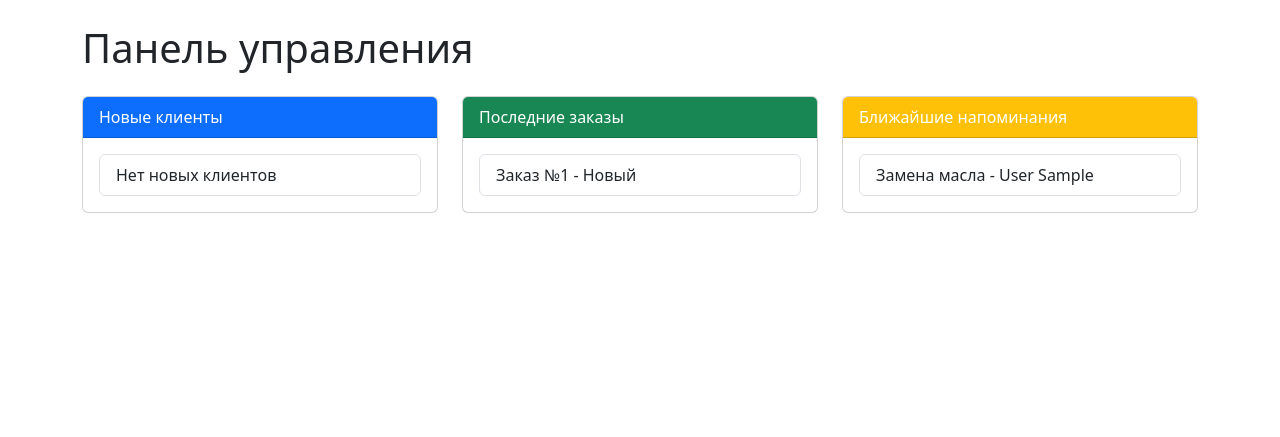
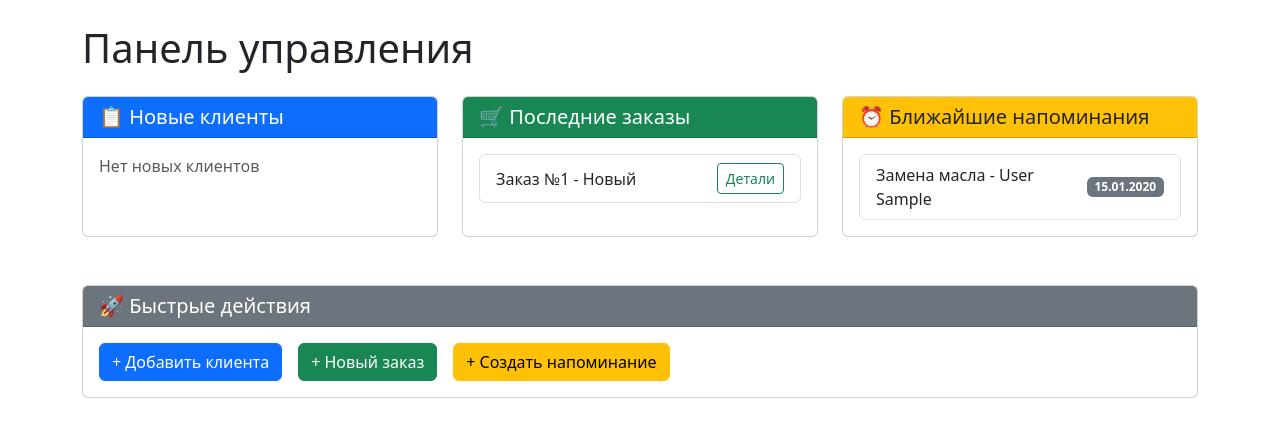
Before and after one commit to Akika15/crm-auto, a Django app: page / in a window 1280 px wide. Shown: the part 56-493 px from the top of the page. Run offline with Django 5.2, Linux system fonts and the light colour scheme; a user stored in the database is signed in; tables that the repository leaves empty hold one stand-in row (values such as "Sample post").

Commit message:
Improve all pages design with cards, search and filters

```diff
--- a/crm_app/templates/crm_app/dashboard.html
+++ b/crm_app/templates/crm_app/dashboard.html
@@ -4,45 +4,85 @@
 <h1 class="mb-4">Панель управления</h1>
 
 <div class="row">
-    <div class="col-md-4">
-        <div class="card mb-4">
-            <div class="card-header bg-primary text-white">Новые клиенты</div>
+    <div class="col-md-4 mb-4">
+        <div class="card h-100">
+            <div class="card-header bg-primary text-white">
+                <h5 class="mb-0">📋 Новые клиенты</h5>
+            </div>
             <div class="card-body">
+                {% if recent_clients %}
                     <ul class="list-group">
                         {% for client in recent_clients %}
-                    <li class="list-group-item">{{ client.last_name }} {{ client.first_name }}</li>
-                    {% empty %}
-                    <li class="list-group-item">Нет новых клиентов</li>
+                        <li class="list-group-item d-flex justify-content-between align-items-center">
+                            {{ client.last_name }} {{ client.first_name }}
+                            <a href="{% url 'crm_app:client_detail' client.id %}" class="btn btn-sm btn-outline-primary">Просмотр</a>
+                        </li>
                         {% endfor %}
                     </ul>
+                {% else %}
+                    <p class="text-muted">Нет новых клиентов</p>
+                {% endif %}
             </div>
         </div>
     </div>
-    <div class="col-md-4">
-        <div class="card mb-4">
-            <div class="card-header bg-success text-white">Последние заказы</div>
+
+    <div class="col-md-4 mb-4">
+        <div class="card h-100">
+            <div class="card-header bg-success text-white">
+                <h5 class="mb-0">🛒 Последние заказы</h5>
+            </div>
             <div class="card-body">
+                {% if recent_orders %}
                     <ul class="list-group">
                         {% for order in recent_orders %}
-                    <li class="list-group-item">Заказ №{{ order.id }} - {{ order.get_status_display }}</li>
-                    {% empty %}
-                    <li class="list-group-item">Нет заказов</li>
+                        <li class="list-group-item d-flex justify-content-between align-items-center">
+                            Заказ №{{ order.id }} - {{ order.get_status_display }}
+                            <a href="{% url 'crm_app:order_detail' order.id %}" class="btn btn-sm btn-outline-success">Детали</a>
+                        </li>
                         {% endfor %}
                     </ul>
+                {% else %}
+                    <p class="text-muted">Нет заказов</p>
+                {% endif %}
             </div>
         </div>
     </div>
-    <div class="col-md-4">
-        <div class="card mb-4">
-            <div class="card-header bg-warning text-white">Ближайшие напоминания</div>
+
+    <div class="col-md-4 mb-4">
+        <div class="card h-100">
+            <div class="card-header bg-warning text-dark">
+                <h5 class="mb-0">⏰ Ближайшие напоминания</h5>
+            </div>
             <div class="card-body">
+                {% if pending_reminders %}
                     <ul class="list-group">
                         {% for reminder in pending_reminders %}
-                    <li class="list-group-item">{{ reminder.get_reminder_type_display }} - {{ reminder.client }}</li>
-                    {% empty %}
-                    <li class="list-group-item">Нет активных напоминаний</li>
+                        <li class="list-group-item d-flex justify-content-between align-items-center">
+                            {{ reminder.get_reminder_type_display }} - {{ reminder.client }}
+                            <span class="badge bg-secondary">{{ reminder.scheduled_date|date:"d.m.Y" }}</span>
+                        </li>
                         {% endfor %}
                     </ul>
+                {% else %}
+                    <p class="text-muted">Нет активных напоминаний</p>
+                {% endif %}
+            </div>
+        </div>
+    </div>
+</div>
+
+<div class="row mt-4">
+    <div class="col-12">
+        <div class="card">
+            <div class="card-header bg-secondary text-white">
+                <h5 class="mb-0">🚀 Быстрые действия</h5>
+            </div>
+            <div class="card-body">
+                <div class="d-flex gap-3 flex-wrap">
+                    <a href="{% url 'crm_app:client_create' %}" class="btn btn-primary">+ Добавить клиента</a>
+                    <a href="{% url 'crm_app:order_create' %}" class="btn btn-success">+ Новый заказ</a>
+                    <a href="{% url 'crm_app:reminder_create' %}" class="btn btn-warning">+ Создать напоминание</a>
+                </div>
             </div>
         </div>
     </div>
```
Also changed, not shown: crm_app/templates/crm_app/client_list.html (+47 -28 lines), crm_app/templates/crm_app/order_list.html (+62 -6 lines), crm_app/templates/crm_app/reminder_list.html (+5 -4 lines). Lines whose indentation alone changed are shown as unchanged.
